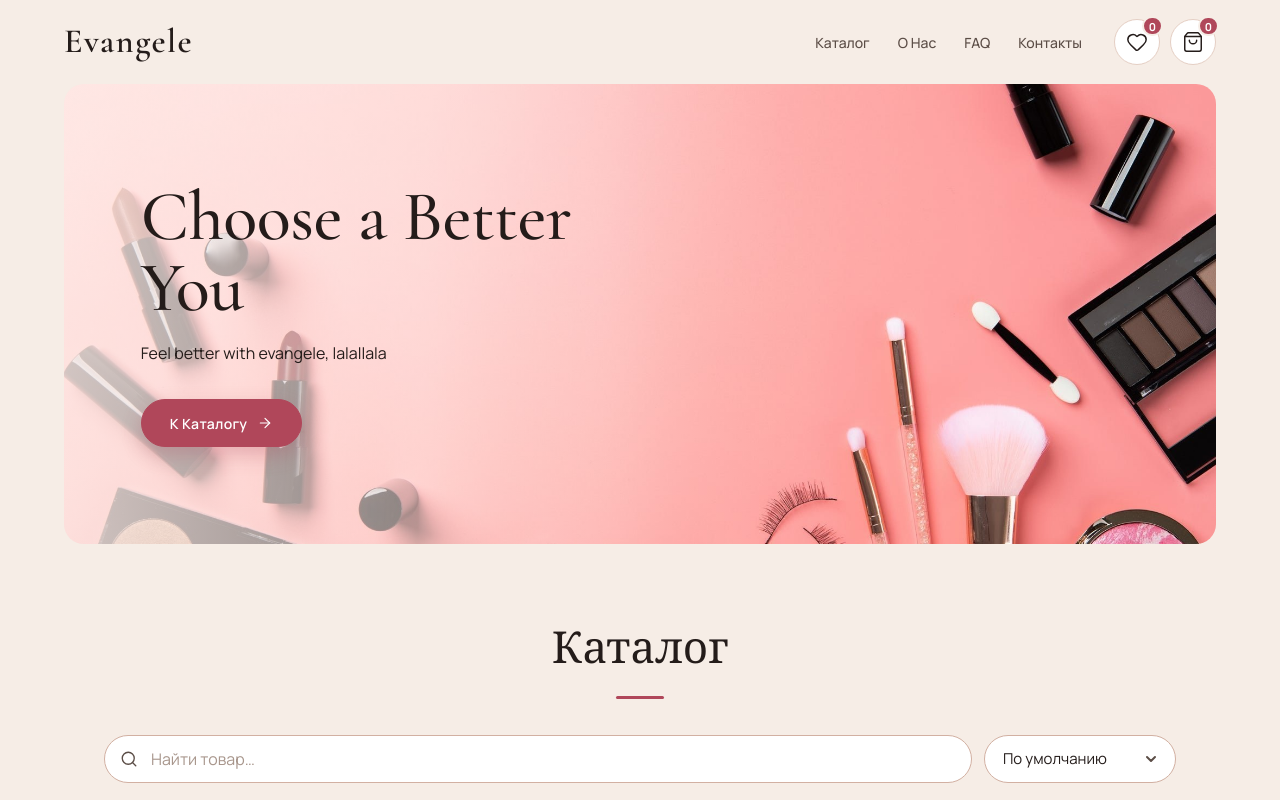
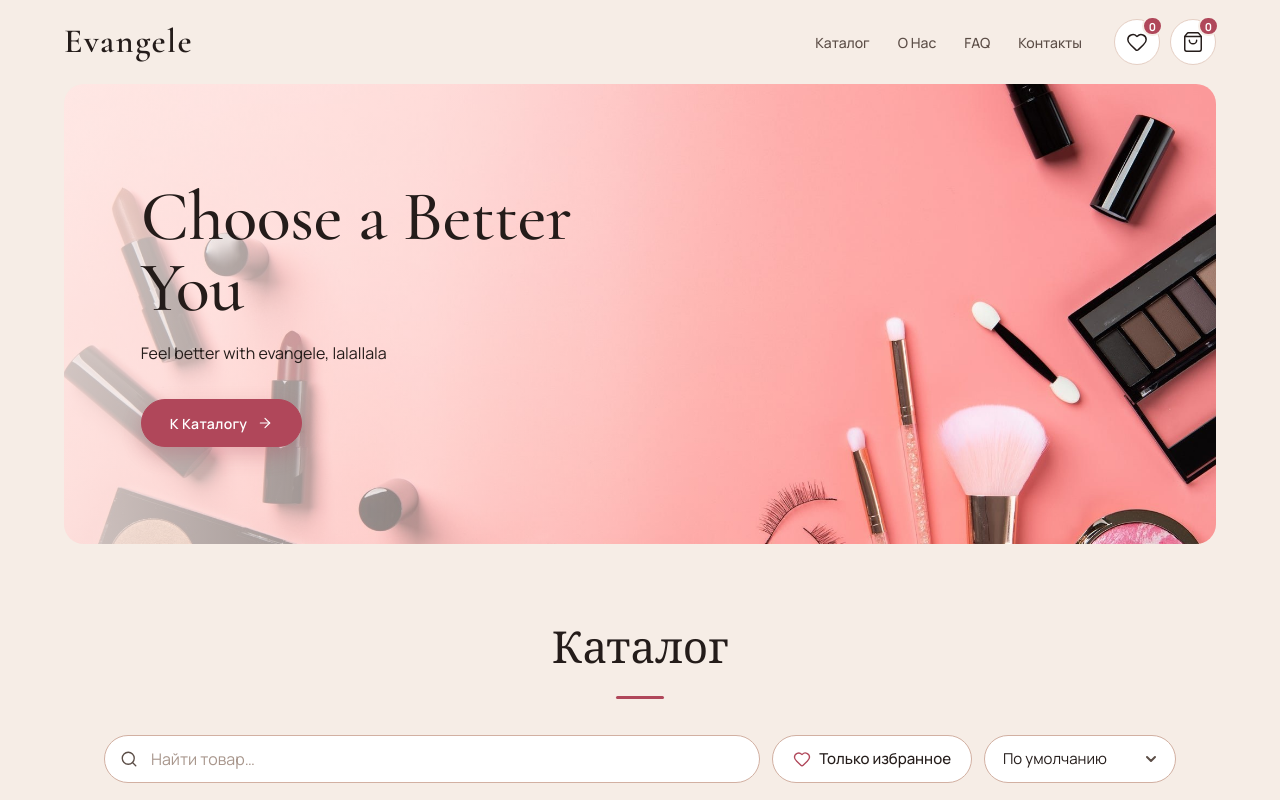
Before and after one commit to maks7773/cosmetic, a React (Vite) app: page / in a window 1280 px wide. Shown: the top 800 px of the page. Built offline with nearby package versions, Linux system fonts and the light colour scheme.

Commit message:
добавление фильтра избранное в каталог

```diff
--- a/src/App.tsx
+++ b/src/App.tsx
@@ -133,6 +133,7 @@ function onFav(id: number) {
         isError={isError}
         onFav={onFav}
         favCart={favCart}
+
       />
       <About />
       <Faq />
--- a/src/Catalog/Catalog.css
+++ b/src/Catalog/Catalog.css
@@ -90,6 +90,49 @@
   transition:
     border-color var(--duration) var(--ease),
     box-shadow var(--duration) var(--ease);
+}
+
+/* Кнопка «Только избранное» */
+.catalog-fav-toggle {
+  display: inline-flex;
+  align-items: center;
+  justify-content: center;
+  gap: 8px;
+  min-height: 48px;
+  padding: 0 20px;
+
+  background: var(--color-surface);
+  color: var(--color-text);
+  border: 1px solid var(--color-border-strong);
+  border-radius: var(--radius-full);
+
+  font-size: 15px;
+  font-weight: 500;
+  white-space: nowrap;
+
+  transition:
+    background var(--duration) var(--ease),
+    border-color var(--duration) var(--ease),
+    color var(--duration) var(--ease);
+}
+
+.catalog-fav-toggle svg {
+  color: var(--color-accent);
+}
+
+.catalog-fav-toggle:hover {
+  border-color: var(--color-accent);
+}
+
+/* Включена: розовая заливка, белый текст и сердце */
+.catalog-fav-toggle.active {
+  background: var(--color-accent);
+  color: var(--color-on-dark);
+  border-color: var(--color-accent);
+}
+
+.catalog-fav-toggle.active svg {
+  color: var(--color-on-dark);
 }
 
 .catalog-search input:focus,
--- a/src/Catalog/Catalog.tsx
+++ b/src/Catalog/Catalog.tsx
@@ -1,4 +1,4 @@
-import { CircleAlert, Loader2, Search } from "lucide-react";
+import { CircleAlert, Heart, Loader2, Search } from "lucide-react";
 import  { type Product } from "../data/products";
 import ProductCard from "../ProductCard/ProductCard";
 import "./Catalog.css"
@@ -11,6 +11,7 @@ type CatalogProps = {
   isError: boolean
   onFav: (id:number) => void
   favCart: number[]
+
 }
 
 function Catalog(props: CatalogProps) {
@@ -19,12 +20,19 @@ function Catalog(props: CatalogProps) {
   const isError = props.isError
   const [ search, setSearch ] = useState<string>("");
   const [ sorting, setSorting ] = useState<string>("default")
+  const [ isFavOn, setIsFavOn ] = useState<boolean>(false)
 
 
-  const visibleProducts = products.filter((pr) => {
+  let visibleProducts = products.filter((pr) => {
     return pr.name.toLowerCase().includes(search.toLowerCase().trim())
 
   });
+
+  if (isFavOn) {
+    visibleProducts = visibleProducts.filter((pr) => props.favCart.includes(pr.id))
+  }
+
+
 
   if (sorting === "cheap") {
     visibleProducts.sort((a,b) => a.price - b.price)
@@ -68,6 +76,21 @@ function Catalog(props: CatalogProps) {
           <input type="search" placeholder="Найти товар…" aria-label="Поиск по каталогу" value={search} onChange={(e) => setSearch(e.target.value)} />
         </label>
 
+
+        <button
+          className={isFavOn ? "catalog-fav-toggle active" : "catalog-fav-toggle"}
+          aria-pressed={isFavOn}
+          onClick={() => setIsFavOn(!isFavOn)}
+        >
+          <Heart
+            size={18}
+            strokeWidth={1.8}
+            fill={isFavOn ? "currentColor" : "none"}
+            aria-hidden="true"
+          />
+          Только избранное
+        </button>
+
         <select className="catalog-sort" aria-label="Сортировка" value={sorting} onChange={(e) => setSorting(e.target.value)}>
           <option value="default">По умолчанию</option>
           <option value="cheap">Сначала дешевле</option>
```
